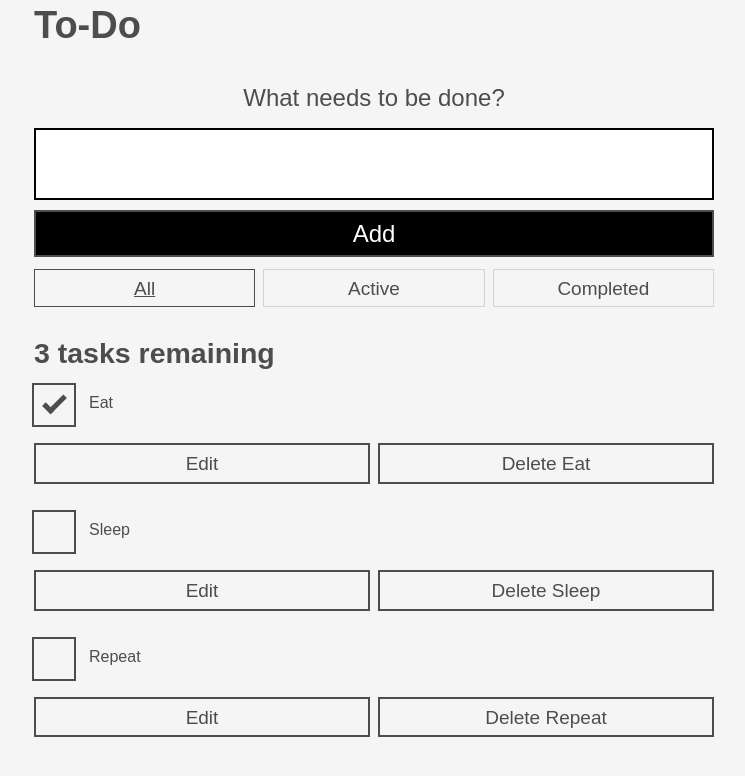
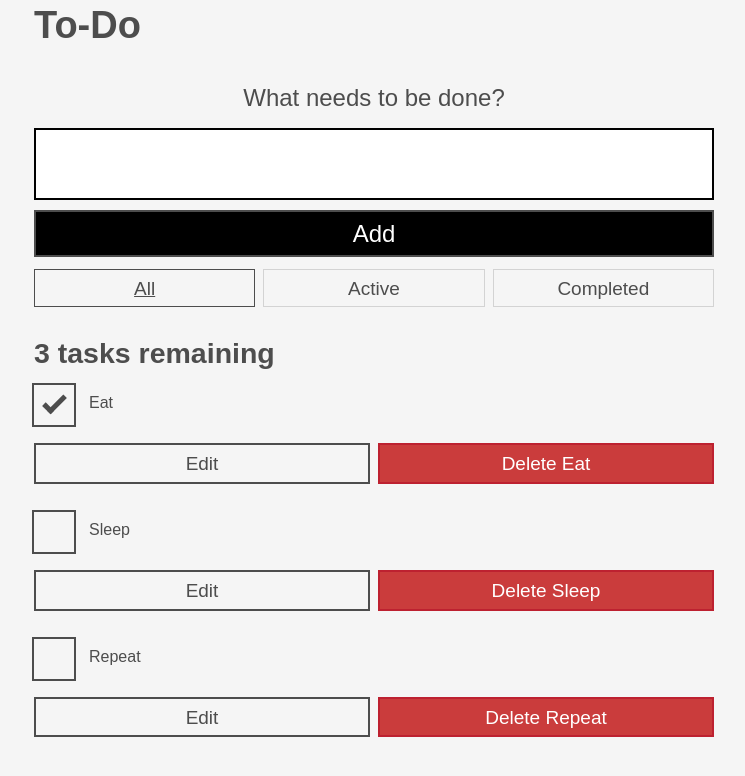
Before and after one commit to TunrayoIlawole/To-do-List, a React (Create React App) app: page / in a window 1280 px wide. Shown: the top 776 px of the page, without its empty margins (266-1011 px from the left). Built offline with nearby package versions, Linux system fonts and the light colour scheme.

Commit message:
update delete button class

```diff
--- a/src/components/Todo.js
+++ b/src/components/Todo.js
@@ -63,7 +63,7 @@ const Todo = ({name, completed, id, toggleTaskCompleted, deleteTask, editTask})
 				</button>
 				<button
 					type = "button"
-					className = "btn btn-danger"
+					className = "btn btn__danger"
 					onClick = {() => deleteTask(id)}
 				>
 					Delete <span className = "visually hidden">{name}</span>
```
